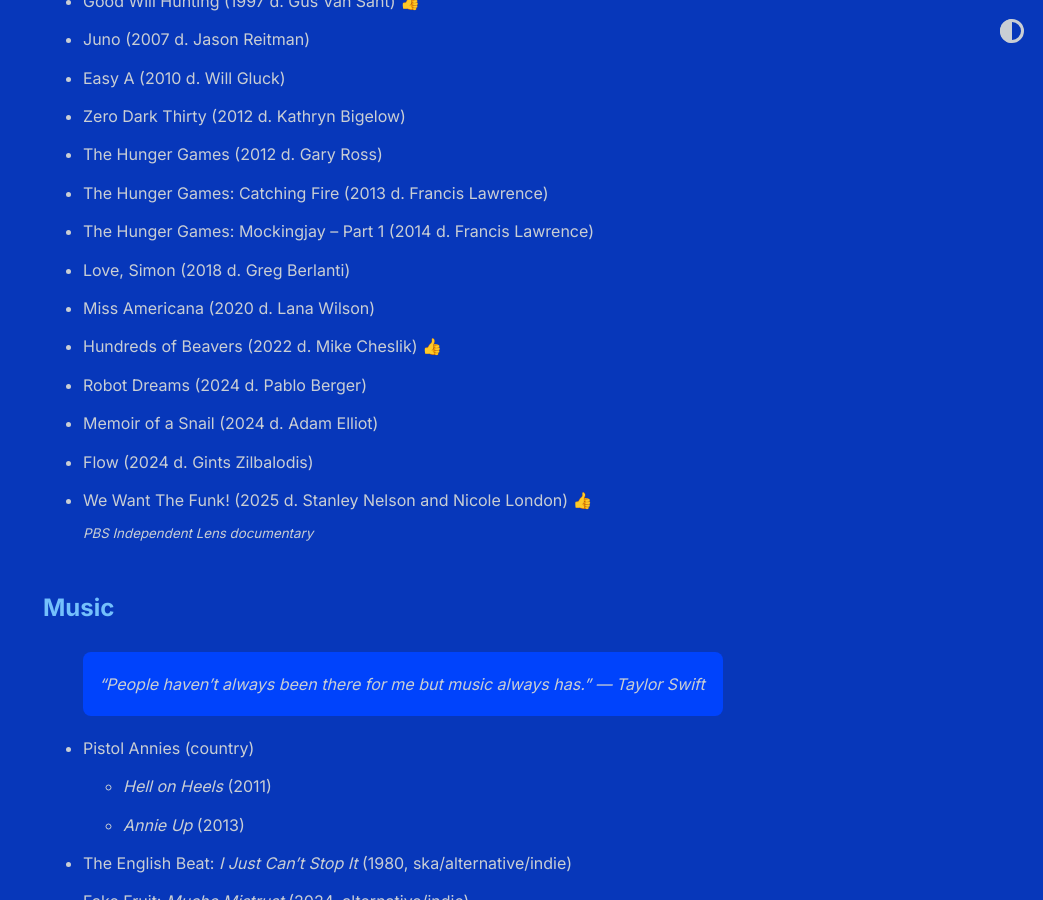
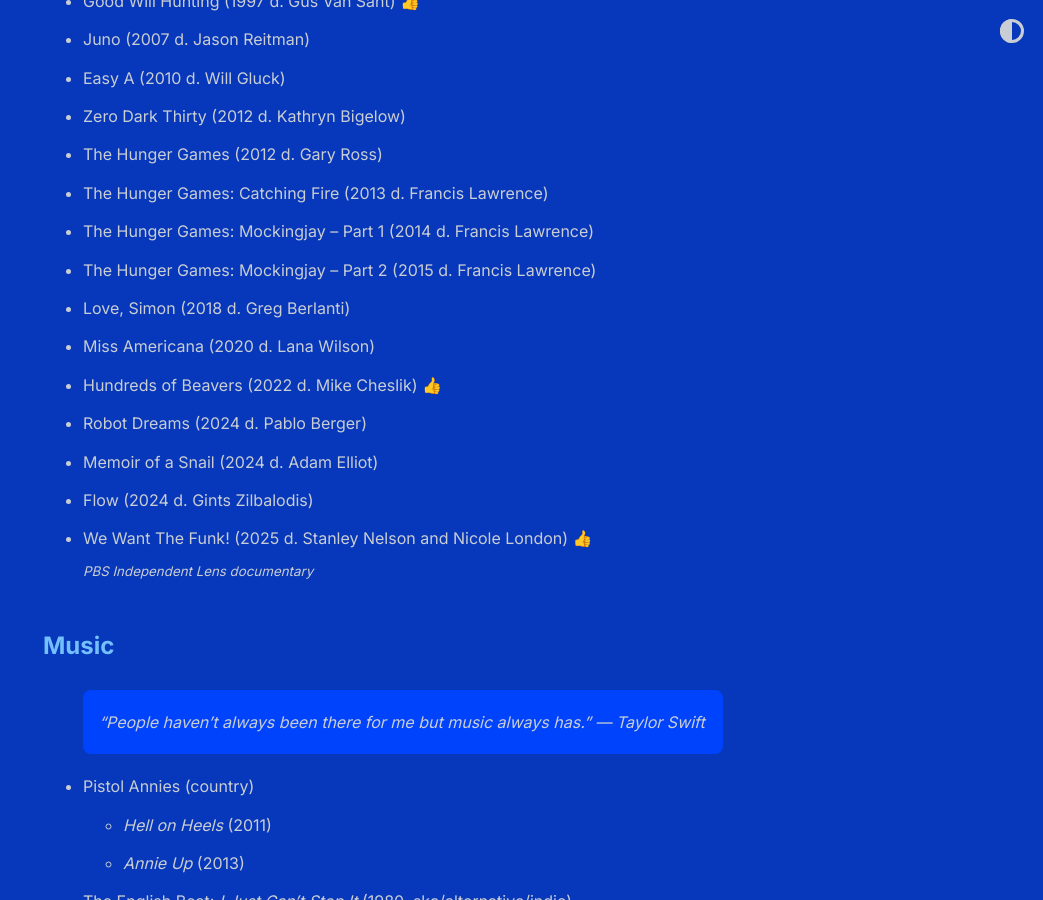
Before and after one commit to shihankanungo/shihankanungo.github.io, a Jekyll site: the page built from wrapped.md, in a window 1280 px wide and 900 px high, scrolled down 1724 px. Shown: the whole window, without its empty margins (237-1280 px from the left). Built offline with Jekyll 4.4.1, drawn with Linux system fonts in a browser that asks for light colours.

Commit message:
Update wrapped.md

```diff
--- a/wrapped.md
+++ b/wrapped.md
@@ -42,6 +42,7 @@
 - The Hunger Games (2012 d. Gary Ross)
 - The Hunger Games: Catching Fire (2013 d. Francis Lawrence)
 - The Hunger Games: Mockingjay – Part 1 (2014 d. Francis Lawrence)
+- The Hunger Games: Mockingjay – Part 2 (2015 d. Francis Lawrence)
 - Love, Simon (2018 d. Greg Berlanti)
 - Miss Americana (2020 d. Lana Wilson)
 - Hundreds of Beavers (2022 d. Mike Cheslik) 👍
```
